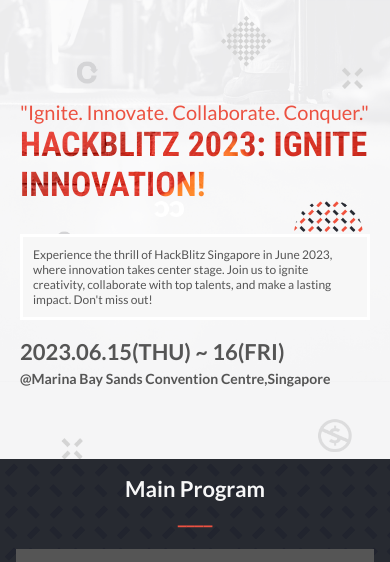
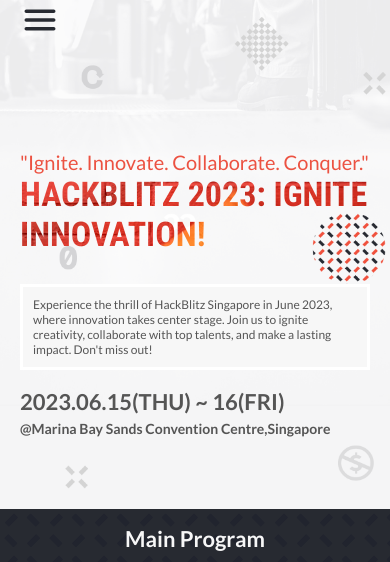
Before and after one commit to devendra-alt/capstone-hackBlitz, a website: page index.html in a window 390 px wide. Shown: the top 562 px of the page. Drawn offline with Linux system fonts and the light colour scheme.

Commit message:
Added menu-option for mobile version <768px

```diff
--- a/index.html
+++ b/index.html
@@ -15,6 +15,59 @@
   </head>
   <body>
     <section class="hero">
+      <header class="header">
+        <div class="menu-i">
+          <svg
+            xmlns="http://www.w3.org/2000/svg"
+            fill="none"
+            viewBox="0 0 24 24"
+            stroke-width="2.1"
+            stroke="currentColor"
+            class="w-6 h-6"
+          >
+            <path
+              stroke-linecap="round"
+              stroke-linejoin="round"
+              d="M3.75 6.75h16.5M3.75 12h16.5m-16.5 5.25h16.5"
+            />
+          </svg>
+        </div>
+        <nav class="mobile-menu">
+          <svg
+            xmlns="http://www.w3.org/2000/svg"
+            fill="none"
+            viewBox="0 0 24 24"
+            stroke-width="2.1"
+            stroke="currentColor"
+            class="w-6 h-6"
+            id="menu-i-close"
+          >
+            <path
+              stroke-linecap="round"
+              stroke-linejoin="round"
+              d="M6 18L18 6M6 6l12 12"
+            />
+          </svg>
+
+          <ul>
+            <li class="mobile-menu-item">
+              <a href="" class="menu-link">About</a>
+            </li>
+            <li class="mobile-menu-item">
+              <a href="" class="menu-link">Schedule</a>
+            </li>
+            <li class="mobile-menu-item">
+              <a href="" class="menu-link">Speakers</a>
+            </li>
+            <li class="mobile-menu-item">
+              <a href="" class="menu-link">Sponsors</a>
+            </li>
+            <li class="mobile-menu-item">
+              <a href="" class="menu-link">Resources</a>
+            </li>
+          </ul>
+        </nav>
+      </header>
       <div class="content">
         <div class="heading">
           <h2 class="sub-heading">Ignite. Innovate. Collaborate. Conquer.</h2>
@@ -115,6 +168,6 @@
       icon by
       <a href="https://icons8.com">Icons8</a>
     </footer>
-    <script src="index.html"></script>
+    <script src="index.js"></script>
   </body>
 </html>
--- a/index.js
+++ b/index.js
@@ -0,0 +1,11 @@
+// mobile menu section
+
+const mobileMenuIcon = document.querySelector('.menu-i');
+const mobileMenuClose = document.querySelector('#menu-i-close');
+const mobileMenu = document.querySelector('.mobile-menu');
+mobileMenuIcon.addEventListener('click', () => {
+  mobileMenu.classList.toggle('visibility');
+});
+mobileMenuClose.addEventListener('click', () => {
+  mobileMenu.classList.toggle('visibility');
+});
--- a/package.json
+++ b/package.json
@@ -1,5 +1,9 @@
 {
   "devDependencies": {
+    "babel-eslint": "^10.1.0",
+    "eslint": "^7.32.0",
+    "eslint-config-airbnb-base": "^14.2.1",
+    "eslint-plugin-import": "^2.27.5",
     "stylelint": "^13.13.1",
     "stylelint-config-standard": "^21.0.0",
     "stylelint-csstree-validator": "^1.9.0",
--- a/style.scss
+++ b/style.scss
@@ -21,20 +21,96 @@
 
 /* general */
 
+body {
+  font-family: 'Lato', sans-serif;
+  color: $font-color;
+  background-color: $complimentry-color2;
+}
+
 @mixin padding-left-right {
   padding-left: 2rem;
   padding-right: 2rem;
 }
 
+@mixin flex-center {
+  display: flex;
+  align-items: center;
+  justify-content: center;
+}
+
 .hero {
   background-image: url(assets/images/home-mobile.png);
   background-size: cover;
+
+  .header {
+    @include padding-left-right();
+
+    .menu-i {
+      width: 4rem;
+      height: 5rem;
+      cursor: pointer;
+
+      & > svg {
+        stroke: $secondry-color;
+      }
+    }
+  }
 }
 
-body {
-  font-family: 'Lato', sans-serif;
-  color: $font-color;
-  background-color: $complimentry-color2;
+.mobile-menu {
+  @include flex-center();
+
+  position: fixed;
+  top: 0;
+  left: 0;
+  overflow: hidden;
+  width: 66%;
+  height: 0;
+  z-index: 10;
+  transition: 0.3s ease-in;
+  background-image: url(assets/images/Slide1.jpg);
+  background-size: cover;
+
+  #menu-i-close {
+    stroke: $secondry-color;
+    width: 4rem;
+    height: 5rem;
+    position: absolute;
+    top: 1rem;
+    right: 1rem;
+    cursor: pointer;
+  }
+
+  & > ul {
+    display: flex;
+    flex-direction: column;
+    gap: 2rem;
+    list-style: none;
+
+    .mobile-menu-item {
+      .menu-link {
+        &:link,
+        &:visited {
+          font-size: 2.4rem;
+          font-weight: 700;
+          color: $primary-color;
+          text-decoration: none;
+        }
+
+        &:hover,
+        &:focus {
+          color: $font-color;
+          text-decoration-line: underline;
+          text-decoration-color: $primary-color;
+          text-decoration-thickness: 0.3rem;
+        }
+      }
+    }
+  }
+}
+
+.visibility {
+  height: 100vh;
 }
 
 .content {
```
Also changed, not shown: style.css, 2 other files.
